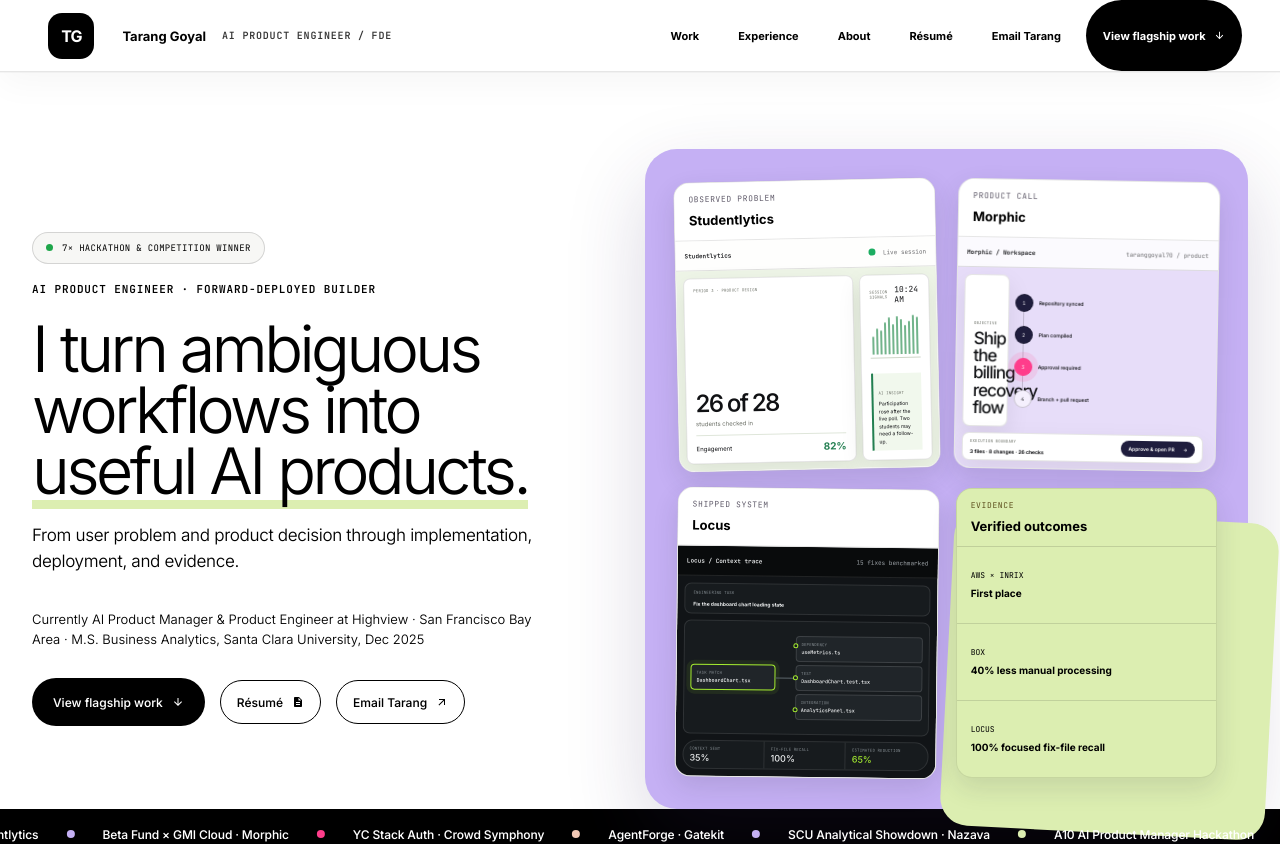
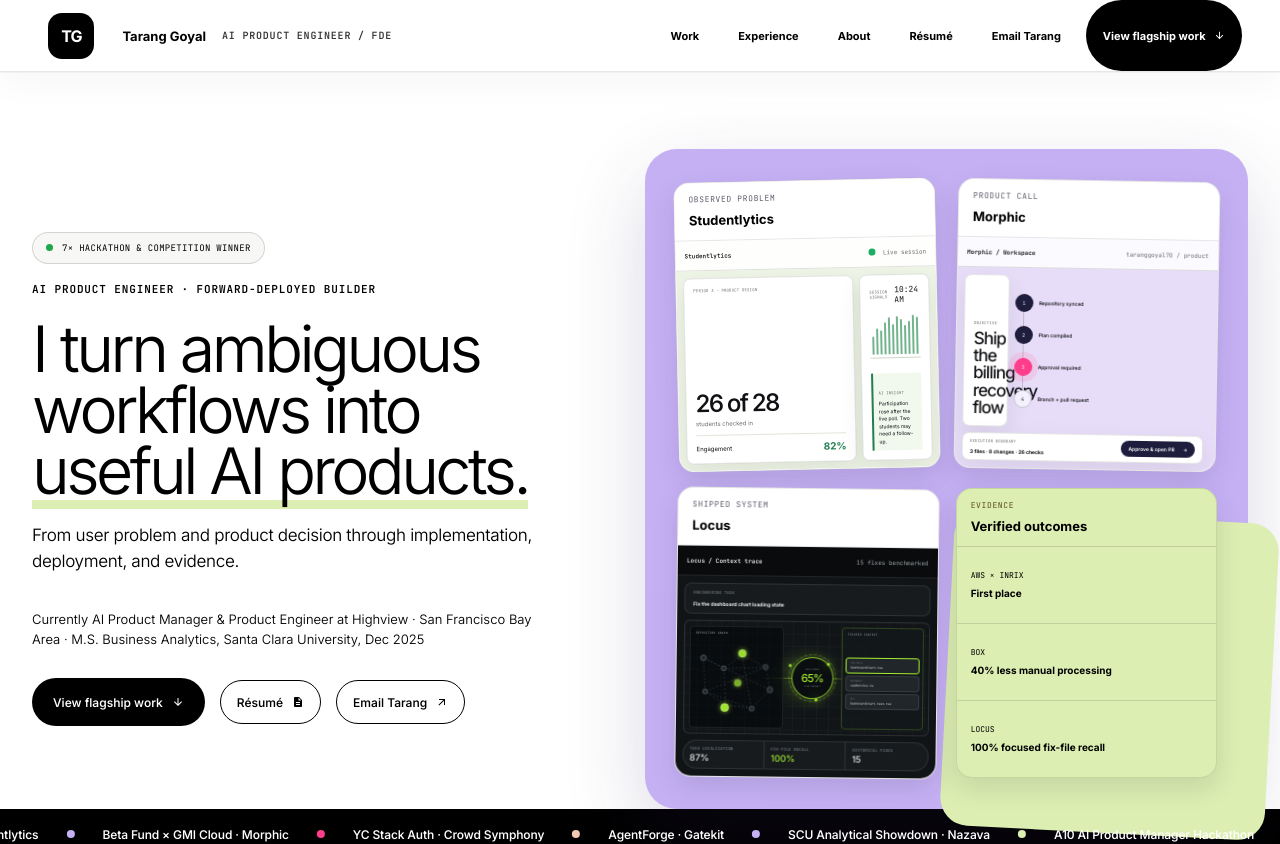
Before and after one commit to taranggoyal70/Tarang-Portfolio, a React (Vite) app: page / in a window 1280 px wide. Shown: the top 844 px of the page. Built offline with nearby package versions, Linux system fonts and the light colour scheme; the HTML template or start-up script is replaced by a standard one.

Commit message:
Redesign Locus product visual

```diff
--- a/src/components/MainContainer.tsx
+++ b/src/components/MainContainer.tsx
@@ -102,19 +102,44 @@
           <span>Engineering task</span>
           <strong>Fix the dashboard chart loading state</strong>
         </div>
-        <div className="context-map" aria-label="Focused code dependency map">
-          <div className="context-file context-source"><span>Task match</span><strong>DashboardChart.tsx</strong></div>
-          <div className="context-connector" aria-hidden="true"><i /><i /><i /></div>
-          <div className="context-files">
-            <div><span>Dependency</span><strong>useMetrics.ts</strong></div>
-            <div><span>Test</span><strong>DashboardChart.test.tsx</strong></div>
-            <div><span>Integration</span><strong>AnalyticsPanel.tsx</strong></div>
+        <div className="locus-flow" aria-label="Locus narrows a repository graph into focused task context">
+          <div className="repository-cloud">
+            <span className="flow-label">Repository graph</span>
+            <svg className="repository-graph" viewBox="0 0 260 220" aria-hidden="true">
+              <path d="M36 42 94 71 145 34 212 66 225 130 174 184 101 174 42 137Z" />
+              <path d="m94 71 7 103m44-140 29 150M42 137 212 66M36 42l189 88M94 71l118-5M42 137l132 47" />
+              <circle cx="36" cy="42" r="8" />
+              <circle cx="94" cy="71" r="7" />
+              <circle className="graph-node-focus" cx="145" cy="34" r="10" />
+              <circle cx="212" cy="66" r="7" />
+              <circle cx="225" cy="130" r="8" />
+              <circle cx="174" cy="184" r="7" />
+              <circle className="graph-node-focus" cx="101" cy="174" r="10" />
+              <circle cx="42" cy="137" r="7" />
+              <circle className="graph-node-focus" cx="134" cy="112" r="11" />
+            </svg>
+            <span className="graph-file graph-file-primary">DashboardChart.tsx</span>
+            <span className="graph-file graph-file-secondary">useMetrics.ts</span>
+          </div>
+
+          <div className="context-lens" aria-hidden="true">
+            <div className="lens-orbit"><i /><i /><i /></div>
+            <span>Task signal</span>
+            <strong>65%</strong>
+            <small>less context</small>
+          </div>
+
+          <div className="focus-pack">
+            <span className="flow-label">Focused context</span>
+            <div className="focus-file is-match"><span>Task match</span><strong>DashboardChart.tsx</strong></div>
+            <div className="focus-file"><span>Dependency</span><strong>useMetrics.ts</strong></div>
+            <div className="focus-file"><span>Test</span><strong>DashboardChart.test.tsx</strong></div>
           </div>
         </div>
         <div className="context-result">
-          <div><span>Context sent</span><strong>35%</strong></div>
-          <div><span>Fix-file recall</span><strong>100%</strong></div>
-          <div className="context-saving"><span>Estimated reduction</span><strong>65%</strong></div>
+          <div><span>Task localization</span><strong>87%</strong></div>
+          <div className="context-saving"><span>Fix-file recall</span><strong>100%</strong></div>
+          <div><span>Historical fixes</span><strong>15</strong></div>
         </div>
       </div>
     </div>
--- a/src/components/styles/Portfolio.css
+++ b/src/components/styles/Portfolio.css
@@ -2206,6 +2206,370 @@
   .archive-table > a,
   .next-case a svg {
     transition: none;
+  }
+}
+
+/* Locus signature visual: repository graph resolved through a context lens. */
+
+.locus-flow {
+  position: relative;
+  display: grid;
+  grid-template-columns: minmax(155px, 1.15fr) minmax(108px, 0.6fr) minmax(165px, 1fr);
+  gap: 18px;
+  align-items: stretch;
+  min-height: 236px;
+  overflow: hidden;
+  border: 1px solid rgba(255, 255, 255, 0.1);
+  border-radius: 14px;
+  background:
+    radial-gradient(circle at 49% 50%, rgba(165, 237, 48, 0.13), transparent 25%),
+    linear-gradient(rgba(255, 255, 255, 0.025) 1px, transparent 1px),
+    linear-gradient(90deg, rgba(255, 255, 255, 0.025) 1px, transparent 1px),
+    #111518;
+  background-size: auto, 24px 24px, 24px 24px, auto;
+  padding: 18px;
+}
+
+.locus-flow::before,
+.locus-flow::after {
+  position: absolute;
+  z-index: 0;
+  top: 50%;
+  width: 21%;
+  height: 1px;
+  background: linear-gradient(90deg, transparent, #a5ed30);
+  content: "";
+  opacity: 0.65;
+}
+
+.locus-flow::before {
+  left: 31%;
+}
+
+.locus-flow::after {
+  right: 28%;
+  background: linear-gradient(90deg, #a5ed30, transparent);
+}
+
+.repository-cloud,
+.focus-pack,
+.context-lens {
+  position: relative;
+  z-index: 1;
+}
+
+.repository-cloud {
+  min-width: 0;
+  overflow: hidden;
+  border: 1px solid rgba(255, 255, 255, 0.08);
+  border-radius: 11px;
+  background: rgba(5, 8, 10, 0.58);
+}
+
+.flow-label {
+  position: absolute;
+  z-index: 3;
+  top: 11px;
+  left: 12px;
+  color: #8d969c;
+  font-family: "JetBrains Mono", monospace;
+  font-size: 7px;
+  letter-spacing: 0.06em;
+  text-transform: uppercase;
+}
+
+.repository-graph {
+  position: absolute;
+  inset: 25px 0 0;
+  width: 100%;
+  height: calc(100% - 25px);
+  overflow: visible;
+}
+
+.repository-graph path {
+  fill: none;
+  stroke: #586269;
+  stroke-dasharray: 5 6;
+  stroke-width: 1;
+  animation: graphSignal 10s linear infinite;
+}
+
+.repository-graph circle {
+  fill: #20272c;
+  stroke: #7a858c;
+  stroke-width: 1.4;
+}
+
+.repository-graph .graph-node-focus {
+  fill: #a5ed30;
+  stroke: #d8ff97;
+  filter: drop-shadow(0 0 7px rgba(165, 237, 48, 0.7));
+  animation: locusNodePulse 2.6s ease-in-out infinite;
+}
+
+.repository-graph .graph-node-focus:nth-of-type(7) {
+  animation-delay: 700ms;
+}
+
+.repository-graph .graph-node-focus:nth-of-type(9) {
+  animation-delay: 1.3s;
+}
+
+.graph-file {
+  position: absolute;
+  z-index: 2;
+  max-width: calc(100% - 24px);
+  overflow: hidden;
+  padding: 6px 8px;
+  border: 1px solid rgba(165, 237, 48, 0.42);
+  border-radius: 5px;
+  background: rgba(9, 13, 15, 0.9);
+  color: #e9f1e0;
+  font-family: "JetBrains Mono", monospace;
+  font-size: 6px;
+  text-overflow: ellipsis;
+  white-space: nowrap;
+}
+
+.graph-file-primary {
+  top: 43%;
+  left: 32%;
+}
+
+.graph-file-secondary {
+  right: 8%;
+  bottom: 13%;
+}
+
+.context-lens {
+  align-self: center;
+  display: flex;
+  align-items: center;
+  justify-content: center;
+  width: 118px;
+  height: 118px;
+  margin: auto;
+  border: 1px solid rgba(165, 237, 48, 0.75);
+  border-radius: 50%;
+  background: #0a0e10;
+  box-shadow:
+    0 0 0 9px rgba(165, 237, 48, 0.05),
+    0 0 42px rgba(165, 237, 48, 0.18),
+    inset 0 0 26px rgba(165, 237, 48, 0.08);
+  flex-direction: column;
+}
+
+.context-lens > span,
+.context-lens > small {
+  color: #89928f;
+  font-family: "JetBrains Mono", monospace;
+  font-size: 6px;
+  letter-spacing: 0.05em;
+  text-transform: uppercase;
+}
+
+.context-lens > strong {
+  margin: 2px 0;
+  color: #a5ed30;
+  font-size: 28px;
+  font-weight: 480;
+  letter-spacing: -0.07em;
+}
+
+.lens-orbit,
+.lens-orbit i {
+  position: absolute;
+  border-radius: 50%;
+}
+
+.lens-orbit {
+  inset: -10px;
+  border: 1px dashed rgba(165, 237, 48, 0.26);
+  animation: lensOrbit 12s linear infinite;
+}
+
+.lens-orbit i {
+  width: 7px;
+  height: 7px;
+  background: #a5ed30;
+  box-shadow: 0 0 8px rgba(165, 237, 48, 0.9);
+}
+
+.lens-orbit i:nth-child(1) { top: 8%; left: 18%; }
+.lens-orbit i:nth-child(2) { top: 48%; right: -4px; }
+.lens-orbit i:nth-child(3) { bottom: 4%; left: 30%; }
+
+.focus-pack {
+  display: flex;
+  gap: 7px;
+  justify-content: center;
+  min-width: 0;
+  padding: 34px 9px 10px;
+  border: 1px solid rgba(165, 237, 48, 0.2);
+  border-radius: 11px;
+  background: rgba(18, 24, 27, 0.84);
+  flex-direction: column;
+}
+
+.focus-file {
+  display: flex;
+  gap: 4px;
+  min-width: 0;
+  padding: 10px 11px;
+  border: 1px solid rgba(255, 255, 255, 0.1);
+  border-radius: 7px;
+  background: #20262a;
+  opacity: 0;
+  transform: translateX(12px);
+  animation: focusFileResolve 600ms cubic-bezier(0.2, 0.8, 0.2, 1) forwards;
+  flex-direction: column;
+}
+
+.focus-file:nth-of-type(2) { animation-delay: 220ms; }
+.focus-file:nth-of-type(3) { animation-delay: 440ms; }
+.focus-file:nth-of-type(4) { animation-delay: 660ms; }
+
+.focus-file.is-match {
+  border-color: #a5ed30;
+  box-shadow: inset 3px 0 0 #a5ed30;
+}
+
+.focus-file span {
+  color: #818b91;
+  font-family: "JetBrains Mono", monospace;
+  font-size: 6px;
+  text-transform: uppercase;
+}
+
+.focus-file strong {
+  overflow: hidden;
+  font-family: "JetBrains Mono", monospace;
+  font-size: 7px;
+  font-weight: 500;
+  text-overflow: ellipsis;
+  white-space: nowrap;
+}
+
+.is-compact .locus-flow {
+  grid-template-columns: minmax(72px, 1.15fr) 48px minmax(78px, 1fr);
+  gap: 5px;
+  min-height: 82px;
+  padding: 5px;
+  border-radius: 6px;
+  background-size: auto, 12px 12px, 12px 12px, auto;
+}
+
+.is-compact .repository-cloud,
+.is-compact .focus-pack {
+  border-radius: 4px;
+}
+
+.is-compact .flow-label {
+  top: 4px;
+  left: 5px;
+  font-size: 3px;
+}
+
+.is-compact .repository-graph {
+  inset: 10px 0 0;
+  height: calc(100% - 10px);
+}
+
+.is-compact .graph-file {
+  display: none;
+}
+
+.is-compact .context-lens {
+  width: 42px;
+  height: 42px;
+  box-shadow: 0 0 0 3px rgba(165, 237, 48, 0.05), 0 0 14px rgba(165, 237, 48, 0.16);
+}
+
+.is-compact .context-lens > span,
+.is-compact .context-lens > small {
+  font-size: 2px;
+}
+
+.is-compact .context-lens > strong {
+  margin: 0;
+  font-size: 11px;
+}
+
+.is-compact .lens-orbit {
+  inset: -4px;
+}
+
+.is-compact .lens-orbit i {
+  width: 3px;
+  height: 3px;
+}
+
+.is-compact .focus-pack {
+  gap: 2px;
+  padding: 13px 3px 3px;
+}
+
+.is-compact .focus-file {
+  gap: 1px;
+  padding: 3px 4px;
+  border-radius: 3px;
+  box-shadow: none;
+}
+
+.is-compact .focus-file span {
+  font-size: 2px;
+}
+
+.is-compact .focus-file strong {
+  font-size: 3px;
+}
+
+@keyframes graphSignal {
+  to { stroke-dashoffset: -66; }
+}
+
+@keyframes locusNodePulse {
+  0%, 100% { opacity: 0.65; transform: scale(0.82); transform-origin: center; }
+  50% { opacity: 1; transform: scale(1.15); transform-origin: center; }
+}
+
+@keyframes lensOrbit {
+  to { transform: rotate(360deg); }
+}
+
+@keyframes focusFileResolve {
+  to { opacity: 1; transform: translateX(0); }
+}
+
+@media (max-width: 820px) {
+  .locus-flow {
+    grid-template-columns: minmax(110px, 1.05fr) 82px minmax(125px, 1fr);
+    gap: 10px;
+    min-height: 190px;
+    padding: 12px;
+  }
+
+  .context-lens {
+    width: 78px;
+    height: 78px;
+  }
+
+  .context-lens > strong {
+    font-size: 20px;
+  }
+}
+
+@media (prefers-reduced-motion: reduce) {
+  .repository-graph path,
+  .repository-graph .graph-node-focus,
+  .lens-orbit,
+  .focus-file {
+    animation: none;
+  }
+
+  .focus-file {
+    opacity: 1;
+    transform: none;
   }
 }
 
```
